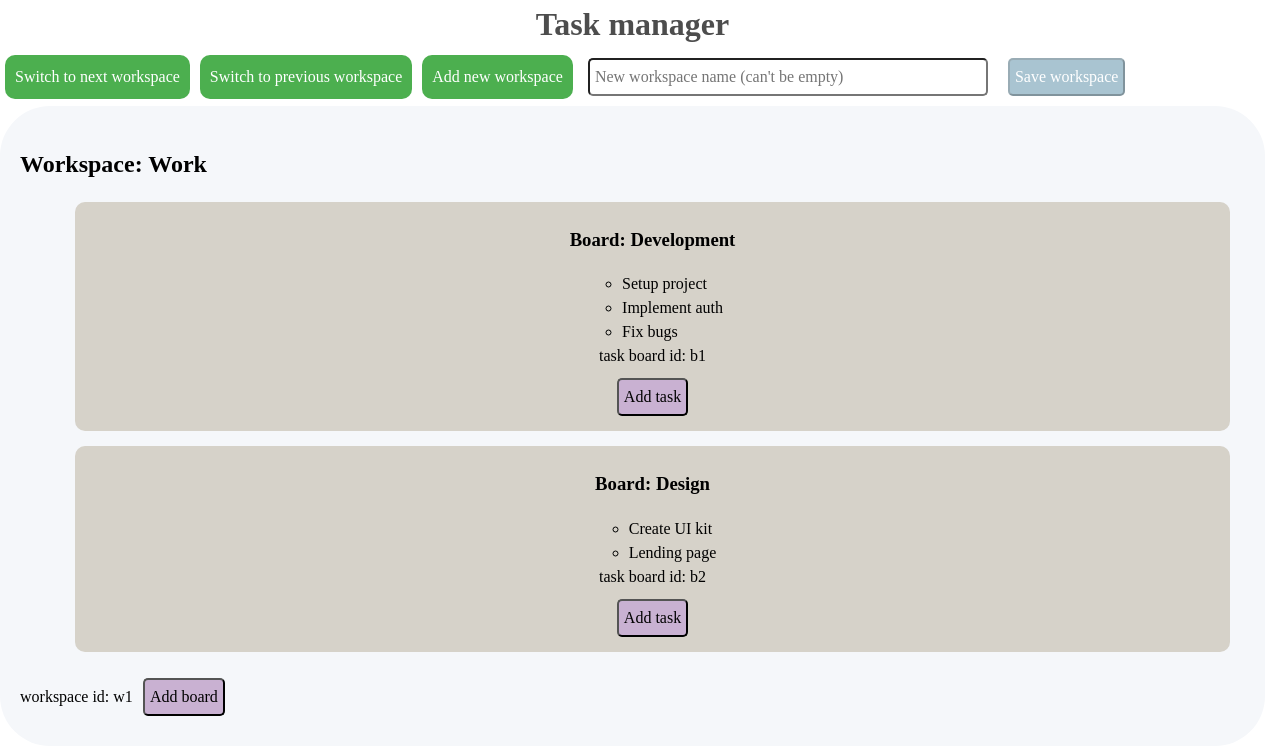
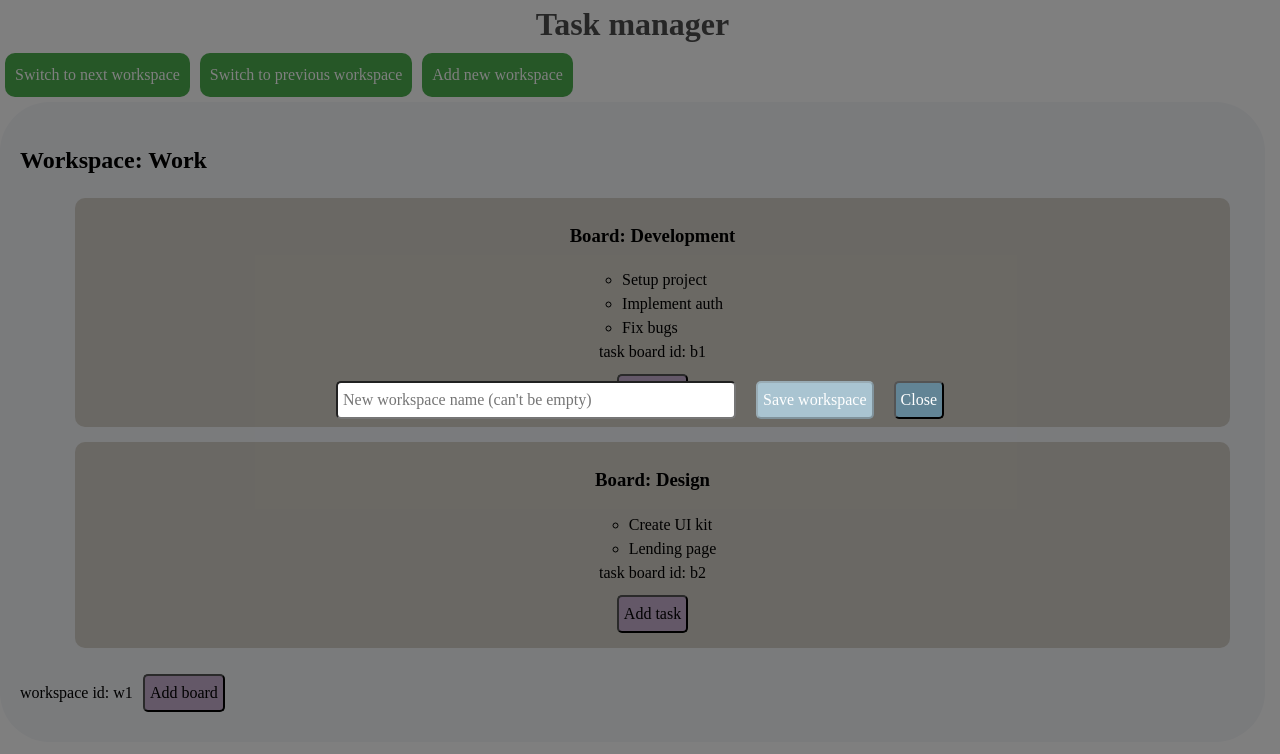
Before and after one commit to Dmitry31k/tasks-app, a React (Vite) app in the folder tasks-app/: page / in a window 1280 px wide. Both pictures are taken after a click on the button "Add new workspace". Shown: the top 754 px of the page. Built offline with nearby package versions, Linux system fonts and the light colour scheme.

Commit message:
feat: replaced forms with pop-up modals

```diff
--- a/tasks-app/src/App.css
+++ b/tasks-app/src/App.css
@@ -23,3 +23,7 @@
     padding: 10px;
     margin: 5px;
 }
+
+body.modal-open {
+    overflow: hidden;
+}
--- a/tasks-app/src/App.tsx
+++ b/tasks-app/src/App.tsx
@@ -1,19 +1,43 @@
 import Workspace from "./components/Workspace"
-import AddWorkspaceForm from "./components/forms/AddWorkspaceForm"
+import ModalManager from "./components/utilities/ModalManager";
 
 import { workspacesList } from "./data/WorkspaceList"
 import { useState } from "react";
+import { useEffect } from "react";
 
 import type { BoardType, WorkspaceType } from "./types/DefaultType";
 import type { TaskType } from "./types/DefaultType";
+import type { ModalType } from "./types/DefaultType";
+import type { AppData } from "./types/DefaultType";
 
 import "./NormalazingStyles.css"
 import "./App.css"
 
+type ModalInfo = {
+    type: ModalType | null;
+    workspaceId: string | null;
+    boardId: string | null;
+}
+
 function App() {
     const [activeWorkspace, setActiveWorkspace] = useState(0);
     const [totalWorkspaces, updateTotalWorkspaces] = useState(workspacesList);
-    const [bHideAddWorkspaceForm, updateHideWorkspaceForm] = useState(true);
+
+    const [modals, updateTotalModals] = useState<ModalType[]>([]);
+
+    const [modalInfo, setModalInfo] = useState<ModalInfo>({
+        type: null,
+        workspaceId: null,
+        boardId: null,
+    });
+
+    useEffect(() => {
+        if (modals.length > 0) {
+            document.body.classList.add("modal-open");
+        } else {
+            document.body.classList.remove("modal-open");
+        }
+    }, [modals]);
 
     const handleSwitchNextWorkspace = () => {
         if (totalWorkspaces.length === 0)
@@ -42,11 +66,9 @@ function App() {
         updateTotalWorkspaces(oldWorkspaces => {
             const newWorkspacesList = [...oldWorkspaces, workspace];
             setActiveWorkspace(newWorkspacesList.length - 1);
-            updateHideWorkspaceForm(true);
             return newWorkspacesList;
         });
     }
-
     const handleBoardAdded = (board: BoardType, workspaceId: string) => {
         updateTotalWorkspaces(oldWorkspacesList =>
             oldWorkspacesList.map(
@@ -57,7 +79,6 @@ function App() {
             : workspace)
         );
     }
-
     const handleTaskAdded = (task: TaskType, boardId: string) => {
         updateTotalWorkspaces(oldWorkspacesList =>
             oldWorkspacesList.map(workspaces => ({
@@ -73,6 +94,48 @@ function App() {
         );
     }
 
+    const handleOnAddWorkspaceModalOpened = () => {
+        handleModalOpened("createWorkspace");
+    }
+
+    const handleModalOpened = (modal: ModalType, workspaceId?: string, boardId?: string) => {
+        updateTotalModals(oldModalsList => {
+            return [...oldModalsList, modal];
+        });
+
+        setModalInfo({type: modal, workspaceId: workspaceId ?? null, boardId: boardId ?? null});
+    }
+
+    const handleModalClosed = () => {
+        updateTotalModals(oldModalsList => {
+            return oldModalsList.slice(0, -1);
+        })
+    }
+
+    const handleDataSaving = (data: AppData) => {
+        if (!data.data)
+        return;
+
+        switch (data.type) {
+            case "workspace":
+
+            handleWorkspaceAdded(data.data);
+            break;
+
+            case "board":
+
+            if (modalInfo.workspaceId !== null) handleBoardAdded(data.data, modalInfo.workspaceId);
+            break;
+
+            case "task":
+            if (modalInfo.boardId !== null) handleTaskAdded(data.data, modalInfo.boardId);
+            break;
+        };
+
+        handleModalClosed();
+        setModalInfo({workspaceId: null, boardId: null, type: null});
+    }
+
     return (
         <>
             <header className="default-site-header">
@@ -85,20 +148,22 @@ function App() {
                 <p className="white">Switch to previous workspace</p>
             </button>
             <button className="default-button"
-                onClick={() => updateHideWorkspaceForm(!bHideAddWorkspaceForm)}
+                onClick={handleOnAddWorkspaceModalOpened}
             >
                 <p className="white">Add new workspace</p>
             </button>
-            {!bHideAddWorkspaceForm &&
-            <AddWorkspaceForm
-                onWorkspaceAdded={handleWorkspaceAdded}
-            ></AddWorkspaceForm>}
             {totalWorkspaces.length === 0 && <span>You don't have any active task boards</span>}
             <Workspace
                 workspace={totalWorkspaces[activeWorkspace]}
-                onBoardAdded={handleBoardAdded}
-                onTaskAdded={handleTaskAdded}
+                onModalOpened={handleModalOpened}
             ></Workspace>
+            { modals.length > 0 &&
+            <ModalManager
+                activeModal={modals[modals.length - 1]}
+                onModalClosed={handleModalClosed}
+                onDataSaved={handleDataSaving}
+            />
+            }
         </>
     )
 }
--- a/tasks-app/src/components/TaskBoard.tsx
+++ b/tasks-app/src/components/TaskBoard.tsx
@@ -1,25 +1,18 @@
-import { useState } from "react";
-
 import type {BoardType} from "../types/DefaultType"
-import type { TaskType } from "../types/DefaultType"
-
-import AddTaskForm from "./forms/AddTaskForm"
 
 import "./styles/TaskBoard.css"
 import "./forms/DefaultFormStyle.css"
 
 interface Props {
     board: BoardType;
-    onTaskAdded: (task: TaskType, boardId: string) => void;
+    onTaskModalOpened: (boardId: string) => void;
 }
 
-function TaskBoard({board, onTaskAdded}: Props) {
+function TaskBoard({board, onTaskModalOpened}: Props) {
     const {taskBoardId, name, tasks} = board;
 
-    const [bShowTaskForm, setShowTaskForm] = useState(false);
-
-    const handleTaskAdded = (task: TaskType) => {
-        onTaskAdded(task, taskBoardId);
+    const handleOnAddTaskModalOpened = () => {
+        onTaskModalOpened(taskBoardId);
     }
 
     return (
@@ -30,10 +23,9 @@ function TaskBoard({board, onTaskAdded}: Props) {
                 {tasks.map(task => <li key={task.taskId}>{task.title}</li>)}
             </ul>
             <span>task board id: {taskBoardId}</span>
-            <button onClick={() => setShowTaskForm(!bShowTaskForm)}
+            <button onClick={handleOnAddTaskModalOpened}
                 className="add-button"
             >Add task</button>
-            {bShowTaskForm && <AddTaskForm onTaskAdded={handleTaskAdded}></AddTaskForm>}
         </>
     );
 }
--- a/tasks-app/src/components/forms/AddBoardForm.tsx
+++ b/tasks-app/src/components/forms/AddBoardForm.tsx
@@ -6,9 +6,10 @@ import "./DefaultFormStyle.css"
 
 interface Props {
     onBoardAdded: (board: BoardType) => void;
+    onModalClosed: () => void;
 }
 
-function AddBoardForm({onBoardAdded}: Props) {
+function AddBoardForm({onBoardAdded, onModalClosed}: Props) {
     const [userBoardName, updateUserBoardName] = useState("");
     const [bDisableSaveButton, updateDisableSaveButton] = useState(true);
 
@@ -31,7 +32,7 @@ function AddBoardForm({onBoardAdded}: Props) {
     }
 
     return (
-        <>
+        <p className="modal-default">
             <input type="text"
                 placeholder="Board name (can't be empty)"
                 onChange={handleUpdatingUserBoardName}
@@ -42,7 +43,10 @@ function AddBoardForm({onBoardAdded}: Props) {
                 disabled={bDisableSaveButton}
                 className="save-button"
             ><p className="white">Save board</p></button>
-        </>
+            <button onClick={onModalClosed}
+                className="save-button"
+            ><p className="white">Close</p></button>
+        </p>
     );
 }
 
--- a/tasks-app/src/components/forms/AddTaskForm.tsx
+++ b/tasks-app/src/components/forms/AddTaskForm.tsx
@@ -6,9 +6,10 @@ import "./DefaultFormStyle.css"
 
 interface Props {
     onTaskAdded: (task: TaskType) => void;
+    onModalClosed: () => void;
 }
 
-function AddTaskForm({onTaskAdded}: Props) {
+function AddTaskForm({onTaskAdded, onModalClosed}: Props) {
     const [userTask, updateUserTask] = useState("");
     const [bDisableSaveButton, updateDisableSaveButton] = useState(true);
 
@@ -31,7 +32,7 @@ function AddTaskForm({onTaskAdded}: Props) {
     }
 
     return (
-        <>
+        <p className="modal-default">
             <input type="text"
                 placeholder="New task (can't be empty)"
                 onChange={handleUpdatingUserTaskInput}
@@ -42,7 +43,10 @@ function AddTaskForm({onTaskAdded}: Props) {
                 disabled={bDisableSaveButton}
                 className="save-button"
             ><p className="white">Save task</p></button>
-        </>
+            <button onClick={onModalClosed}
+                className="save-button"
+            ><p className="white">Close</p></button>
+        </p>
     );
 }
 
--- a/tasks-app/src/components/forms/AddWorkspaceForm.tsx
+++ b/tasks-app/src/components/forms/AddWorkspaceForm.tsx
@@ -6,9 +6,10 @@ import "./DefaultFormStyle.css"
 
 interface Props {
     onWorkspaceAdded: (workspace: WorkspaceType) => void;
+    onModalClosed: () => void;
 }
 
-function AddWorkspaceForm({onWorkspaceAdded}: Props) {
+function AddWorkspaceForm({onWorkspaceAdded, onModalClosed}: Props) {
     const [userWorkspaceName, updateUserWorkspaceName] = useState("");
     const [bDisableSaveButton, updateDisableSaveButton] = useState(true);
 
@@ -31,7 +32,7 @@ function AddWorkspaceForm({onWorkspaceAdded}: Props) {
     }
 
     return (
-        <>
+        <p className="modal-default">
             <input type="text"
                 placeholder="New workspace name (can't be empty)"
                 onChange={handleUpdatingUserWorkspaceName}
@@ -42,7 +43,10 @@ function AddWorkspaceForm({onWorkspaceAdded}: Props) {
                 disabled={bDisableSaveButton}
                 className="save-button"
             ><p className="white">Save workspace</p></button>
-        </>
+            <button onClick={onModalClosed}
+                className="save-button"
+            ><p className="white">Close</p></button>
+        </p>
     );
 }
 
--- a/tasks-app/src/components/forms/DefaultFormStyle.css
+++ b/tasks-app/src/components/forms/DefaultFormStyle.css
@@ -1,3 +1,22 @@
+.modal-default {
+    position: fixed;
+    top: 0;
+    left: 0;
+    right: 0;
+    bottom: 0;
+
+    background: rgba(0, 0, 0, 0.5);
+
+    display: flex;
+    justify-content: center;
+    align-items: center;
+
+    pointer-events: auto;
+    overflow: hidden;
+
+    z-index: 1000;
+}
+
 .default-input {
     margin: 10px;
     border-radius: 5px;
--- /dev/null
+++ b/tasks-app/src/components/utilities/ModalManager.tsx
@@ -0,0 +1,29 @@
+import type { ModalType } from "../../types/DefaultType";
+import type { AppData } from "../../types/DefaultType";
+
+import { MODALS } from "../../types/DefaultType";
+
+
+
+interface Props {
+    activeModal: ModalType;
+    onDataSaved: (onSaved: AppData) => void;
+    onModalClosed: () => void;
+}
+
+function ModalManager(props: Props) {
+    if (!props.activeModal) return null;
+    const Сomp = MODALS[props.activeModal];
+
+    return (
+        <>
+            <Сomp onWorkspaceAdded={workspace => props.onDataSaved({type: "workspace", data: workspace})}
+                onBoardAdded={board => props.onDataSaved({type: "board", data: board})}
+                onTaskAdded={task => props.onDataSaved({type: "task", data: task})}
+                onModalClosed={props.onModalClosed}
+            />
+        </>
+    );
+}
+
+export default ModalManager;
--- a/tasks-app/src/types/DefaultType.ts
+++ b/tasks-app/src/types/DefaultType.ts
@@ -1,3 +1,7 @@
+import AddBoardForm from "../components/forms/AddBoardForm";
+import AddTaskForm from "../components/forms/AddTaskForm";
+import AddWorkspaceForm from "../components/forms/AddWorkspaceForm";
+
 export interface TaskType {
     taskId: string;
     title: string;
@@ -14,3 +18,16 @@ export interface WorkspaceType {
     name: string;
     boards: BoardType[];
 }
+
+export const MODALS = {
+    createWorkspace: AddWorkspaceForm,
+    createBoard: AddBoardForm,
+    createTask: AddTaskForm,
+} as const;
+
+export type ModalType = keyof typeof MODALS;
+
+export type AppData =
+| {type: "workspace"; data: WorkspaceType}
+| {type: "board"; data: BoardType}
+| {type: "task"; data: TaskType};
```
Also changed, not shown: tasks-app/src/components/Workspace.tsx (+11 -17 lines).
